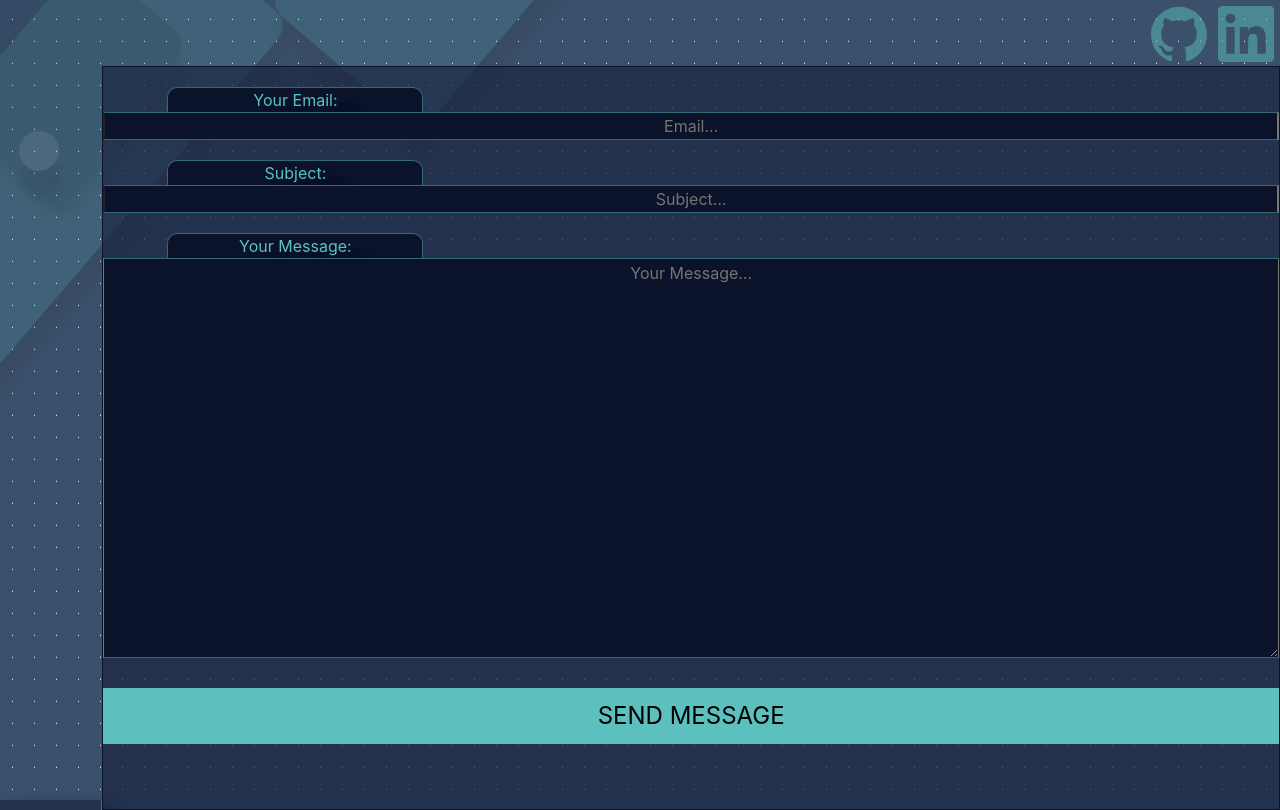
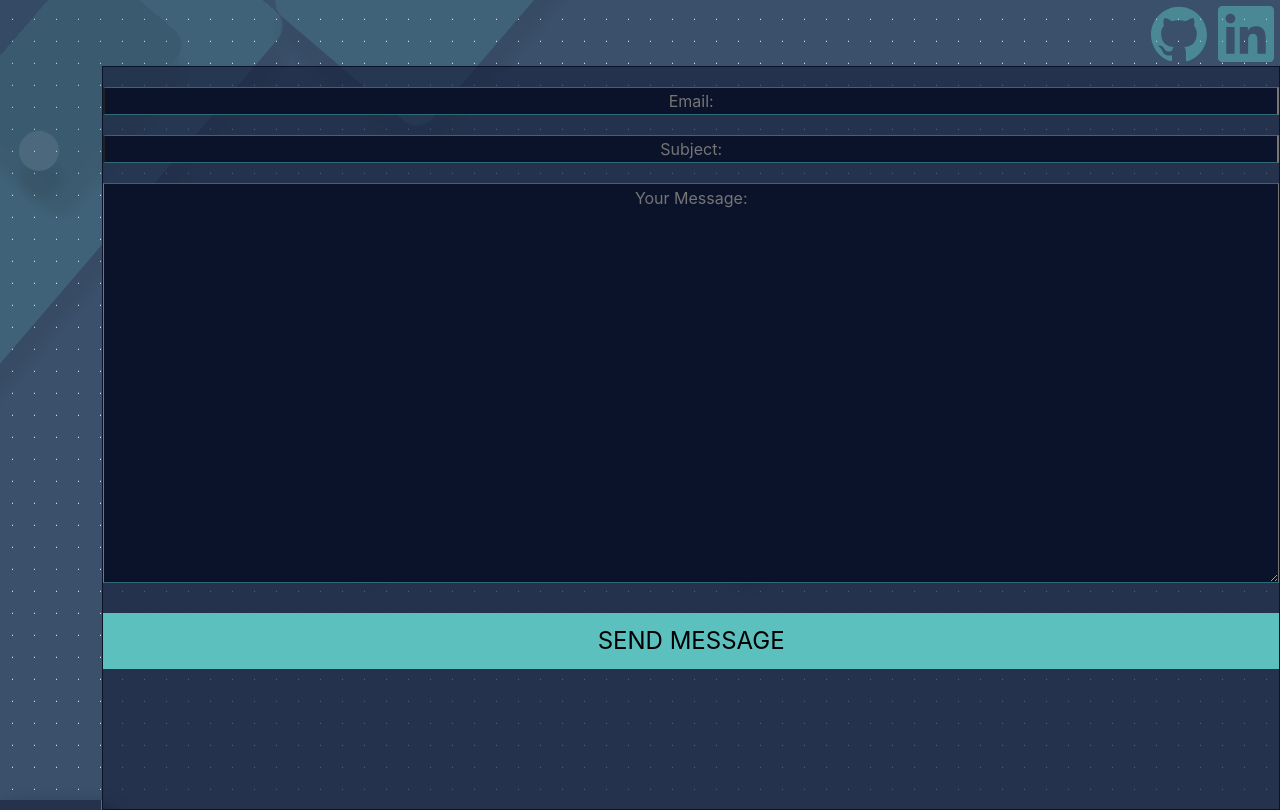
Before and after one commit to lukesaylor/DevPortfolioV2, a React (Create React App) app: page /#/Contact in a window 1280 px wide. Built offline with nearby package versions, Linux system fonts and the light colour scheme.

Commit message:
contact form

```diff
--- a/src/components/Contact/Contact.css
+++ b/src/components/Contact/Contact.css
@@ -38,7 +38,7 @@
 
 .ContactContent > form > p {
   font-size: medium;
-
+  display: none;
   margin-bottom: 0;
   width: 20vw;
   margin-left: 5vw;
--- a/src/components/Contact/Contact.js
+++ b/src/components/Contact/Contact.js
@@ -24,11 +24,11 @@ function Contact() {
       <div className="ContactContent">
         <form onSubmit={onSubmit}>
           <p>Your Email:</p>
-          <input name="name" type="text" placeholder="Email..." />
+          <input name="name" type="text" placeholder="Email:" />
           <p>Subject:</p>
-          <input name="subject" type="text" placeholder="Subject…" />
+          <input name="subject" type="text" placeholder="Subject:" />
           <p>Your Message:</p>
-          <textarea name="message" type="text" placeholder="Your Message…" />
+          <textarea name="message" type="text" placeholder="Your Message:" />
           <button>SEND MESSAGE</button>
         </form>
       </div>
```
